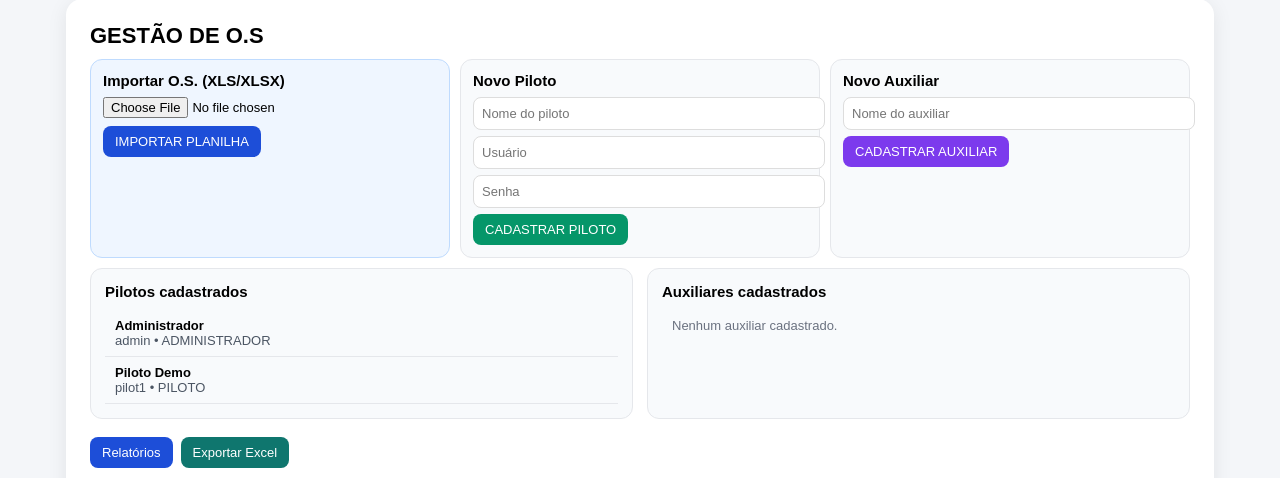
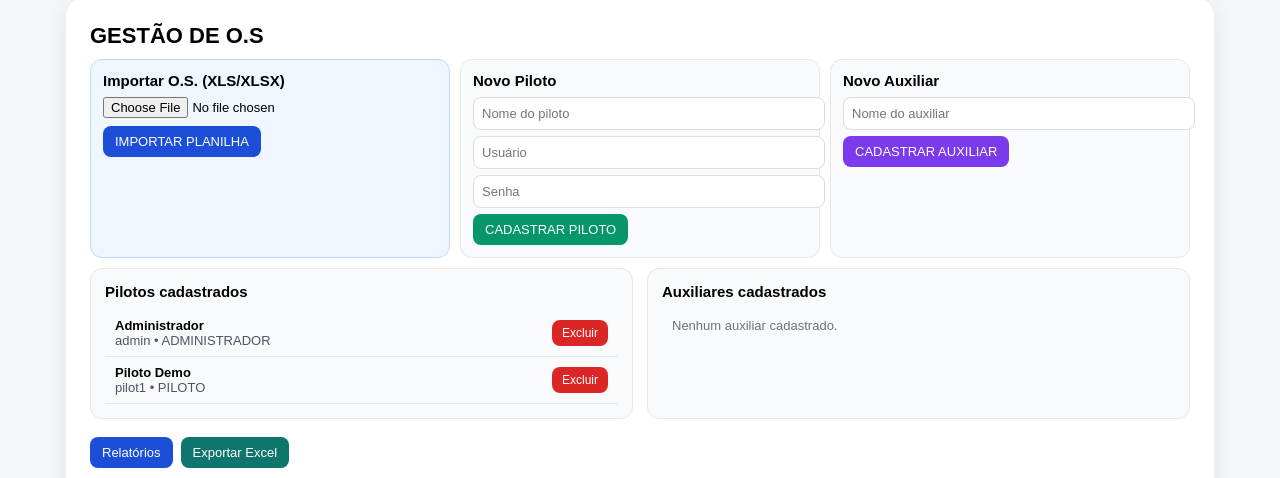
Before and after one commit to victorranon02/altitude, a Flask app: page /admin in a window 1280 px wide. Shown: the part 91-569 px from the top of the page. Run offline with Flask 3, Linux system fonts and the light colour scheme; the visitor is signed in with stand-in values (Sample User, id 1); data comes from the database, SQL or seed files in the repository; data that the repository does not hold is empty.

Commit message:
botao escluir pilos e aux

```diff
--- a/app.py
+++ b/app.py
@@ -207,6 +207,29 @@ def excluir_os(os_id):
     os_item = OrdemServico.query.get_or_404(os_id)
     ExecucaoOS.query.filter_by(os_id=os_item.id).delete()
     db.session.delete(os_item)
+    db.session.commit()
+
+    return redirect("/admin")
+
+@app.route("/admin/pilotos/<int:piloto_id>/excluir", methods=["POST"])
+def excluir_piloto(piloto_id):
+    if session.get("piloto_id") is None or session.get("perfil") != "ADMINISTRADOR":
+        return redirect("/login")
+
+    piloto = Piloto.query.get_or_404(piloto_id)
+    ExecucaoOS.query.filter_by(piloto_id=piloto.id).delete()
+    db.session.delete(piloto)
+    db.session.commit()
+
+    return redirect("/admin")
+
+@app.route("/admin/auxiliares/<int:auxiliar_id>/excluir", methods=["POST"])
+def excluir_auxiliar(auxiliar_id):
+    if session.get("piloto_id") is None or session.get("perfil") != "ADMINISTRADOR":
+        return redirect("/login")
+
+    auxiliar = Auxiliar.query.get_or_404(auxiliar_id)
+    db.session.delete(auxiliar)
     db.session.commit()
 
     return redirect("/admin")
--- a/templates/importar_os.html
+++ b/templates/importar_os.html
@@ -36,9 +36,14 @@
     <h3 style="margin:0 0 10px 0;font-size:15px;">Pilotos cadastrados</h3>
     <ul style="list-style:none;margin:0;padding:0;font-size:13px;">
       {% for piloto in pilotos %}
-      <li style="padding:8px 10px;border-bottom:1px solid #e5e7eb;">
-        <strong>{{ piloto.nome }}</strong><br>
-        <span style="color:#4b5563;">{{ piloto.usuario }} • {{ piloto.perfil }}</span>
+      <li style="padding:8px 10px;border-bottom:1px solid #e5e7eb; display:flex; justify-content:space-between; align-items:center; gap:12px;">
+        <div>
+          <strong>{{ piloto.nome }}</strong><br>
+          <span style="color:#4b5563;">{{ piloto.usuario }} • {{ piloto.perfil }}</span>
+        </div>
+        <form method="POST" action="/admin/pilotos/{{ piloto.id }}/excluir" onsubmit="return confirm('Deseja excluir este piloto e seus relatos?');">
+          <button type="submit" style="padding:6px 10px;background:#dc2626;color:white;border:none;border-radius:8px;font-size:12px;cursor:pointer;">Excluir</button>
+        </form>
       </li>
       {% else %}
       <li style="padding:8px 10px;color:#6b7280;">Nenhum piloto cadastrado.</li>
@@ -49,7 +54,12 @@
     <h3 style="margin:0 0 10px 0;font-size:15px;">Auxiliares cadastrados</h3>
     <ul style="list-style:none;margin:0;padding:0;font-size:13px;">
       {% for auxiliar in auxiliares %}
-      <li style="padding:8px 10px;border-bottom:1px solid #e5e7eb;">{{ auxiliar.nome }}</li>
+      <li style="padding:8px 10px;border-bottom:1px solid #e5e7eb; display:flex; justify-content:space-between; align-items:center; gap:12px;">
+        <span>{{ auxiliar.nome }}</span>
+        <form method="POST" action="/admin/auxiliares/{{ auxiliar.id }}/excluir" onsubmit="return confirm('Deseja excluir este auxiliar?');">
+          <button type="submit" style="padding:6px 10px;background:#dc2626;color:white;border:none;border-radius:8px;font-size:12px;cursor:pointer;">Excluir</button>
+        </form>
+      </li>
       {% else %}
       <li style="padding:8px 10px;color:#6b7280;">Nenhum auxiliar cadastrado.</li>
       {% endfor %}
```
